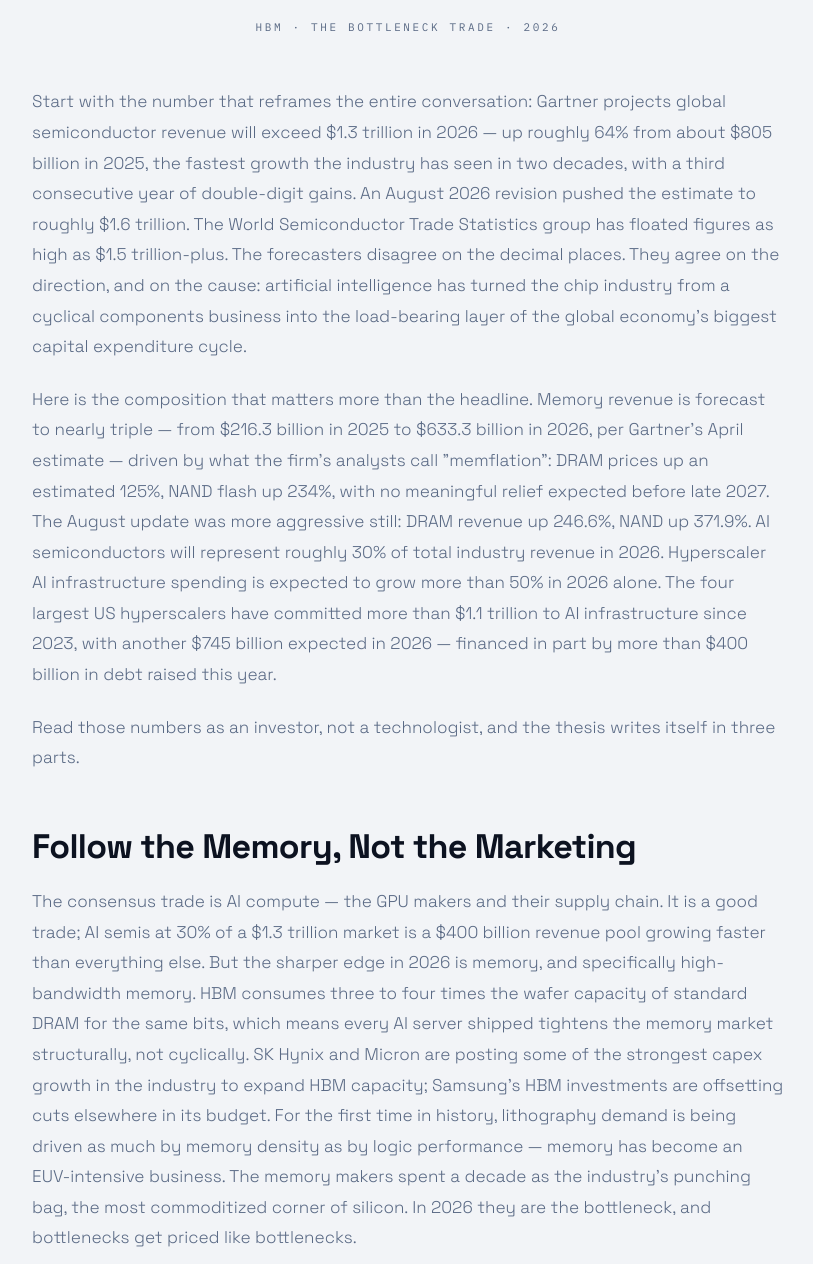
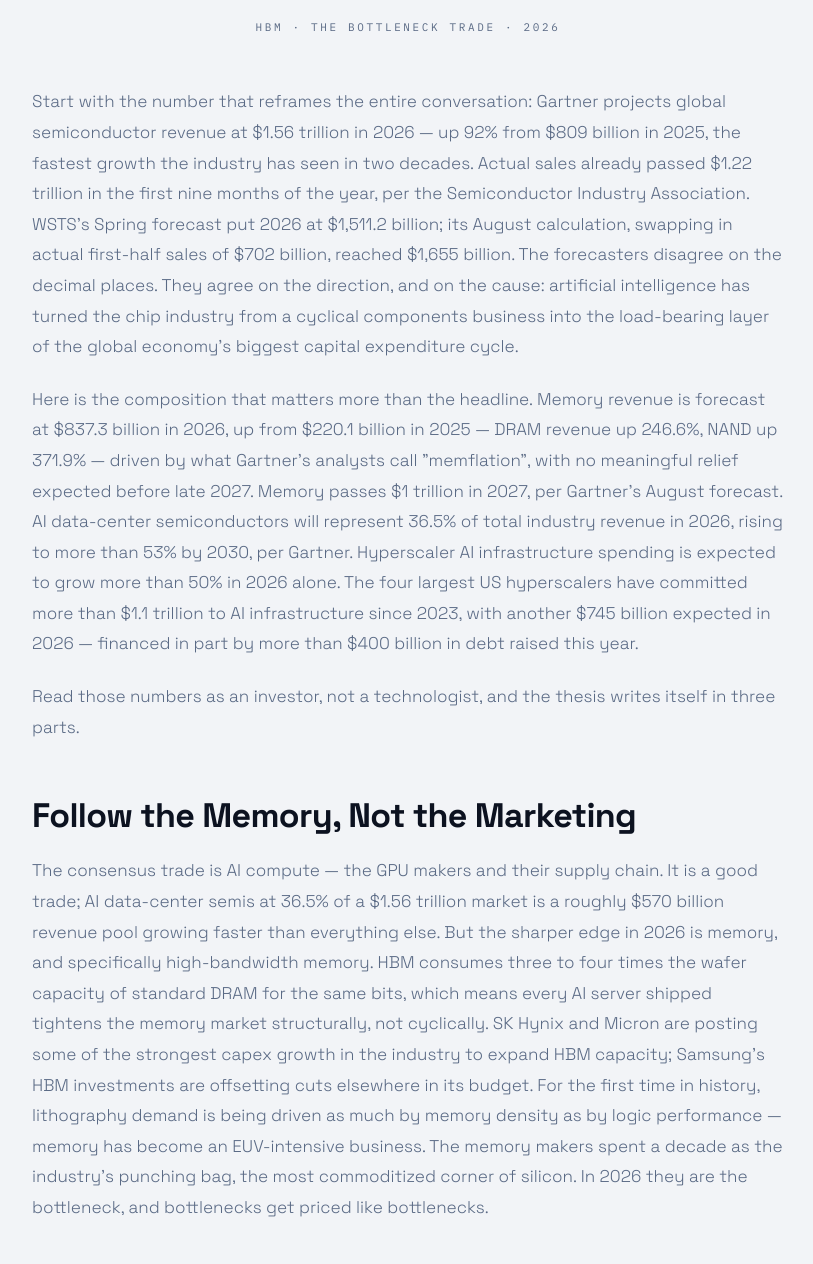
Before and after one commit to primedomaincapital/semiconductorfund, a plain HTML site: page insights/article1.html in a window 1280 px wide. Shown: the part 956-2220 px from the top of the page, without its empty margins (232-1045 px from the left). Drawn offline with Linux system fonts and the light colour scheme.

Commit message:
Fix stale figures in article1 (Gartner Aug 2026)
Updated semiconductor revenue projections and descriptions in the article to reflect new estimates for 2026, emphasizing the impact of AI and memory market dynamics.

```diff
--- a/insights/article1.html
+++ b/insights/article1.html
@@ -5,7 +5,7 @@
 <meta charset="UTF-8">
 <meta name="viewport" content="width=device-width, initial-scale=1.0">
 <title>Semiconductor Investment Thesis 2026: Beyond NVIDIA | SemiconductorFund.com</title>
-<meta name="description" content="Chip revenue is headed past $1.3T in 2026 on AI demand and a memory supercycle. The real semiconductor investment thesis now extends far beyond one GPU maker.">
+<meta name="description" content="Chip revenue is headed to $1.6T in 2026 on AI demand and a memory supercycle. The real semiconductor investment thesis now extends far beyond one GPU maker.">
 <meta property="og:title" content="Semiconductor Investment Thesis 2026: Beyond NVIDIA | SemiconductorFund.com">
 <meta property="og:description" content="Chip revenue is headed past $1.3T in 2026 on AI demand and a memory supercycle. The real semiconductor investment thesis now extends far beyond one GPU maker.">
 <meta property="og:type" content="article">
@@ -104,11 +104,11 @@ footer a{color:var(--chip);text-decoration:none;font-weight:600}
 </header>
 <div class="art-fig"><img src="../images/photo2.jpg" alt="Cleanroom technician with silicon wafers"><div class="cap">HBM &middot; the bottleneck trade &middot; 2026</div></div>
 <article class="art-body">
-<p>Start with the number that reframes the entire conversation: Gartner projects global semiconductor revenue will exceed $1.3 trillion in 2026 — up roughly 64% from about $805 billion in 2025, the fastest growth the industry has seen in two decades, with a third consecutive year of double-digit gains. An August 2026 revision pushed the estimate to roughly $1.6 trillion. The World Semiconductor Trade Statistics group has floated figures as high as $1.5 trillion-plus. The forecasters disagree on the decimal places. They agree on the direction, and on the cause: artificial intelligence has turned the chip industry from a cyclical components business into the load-bearing layer of the global economy&#x27;s biggest capital expenditure cycle.</p>
-<p>Here is the composition that matters more than the headline. Memory revenue is forecast to nearly triple — from $216.3 billion in 2025 to $633.3 billion in 2026, per Gartner&#x27;s April estimate — driven by what the firm&#x27;s analysts call &quot;memflation&quot;: DRAM prices up an estimated 125%, NAND flash up 234%, with no meaningful relief expected before late 2027. The August update was more aggressive still: DRAM revenue up 246.6%, NAND up 371.9%. AI semiconductors will represent roughly 30% of total industry revenue in 2026. Hyperscaler AI infrastructure spending is expected to grow more than 50% in 2026 alone. The four largest US hyperscalers have committed more than $1.1 trillion to AI infrastructure since 2023, with another $745 billion expected in 2026 — financed in part by more than $400 billion in debt raised this year.</p>
+<p>Start with the number that reframes the entire conversation: Gartner projects global semiconductor revenue at $1.56 trillion in 2026 — up 92% from $809 billion in 2025, the fastest growth the industry has seen in two decades. Actual sales already passed $1.22 trillion in the first nine months of the year, per the Semiconductor Industry Association. WSTS's Spring forecast put 2026 at $1,511.2 billion; its August calculation, swapping in actual first-half sales of $702 billion, reached $1,655 billion. The forecasters disagree on the decimal places. They agree on the direction, and on the cause: artificial intelligence has turned the chip industry from a cyclical components business into the load-bearing layer of the global economy&#x27;s biggest capital expenditure cycle.</p>
+<p>Here is the composition that matters more than the headline. Memory revenue is forecast at $837.3 billion in 2026, up from $220.1 billion in 2025 — DRAM revenue up 246.6%, NAND up 371.9% — driven by what Gartner&#x27;s analysts call &quot;memflation&quot;, with no meaningful relief expected before late 2027. Memory passes $1 trillion in 2027, per Gartner&#x27;s August forecast. AI data-center semiconductors will represent 36.5% of total industry revenue in 2026, rising to more than 53% by 2030, per Gartner. Hyperscaler AI infrastructure spending is expected to grow more than 50% in 2026 alone. The four largest US hyperscalers have committed more than $1.1 trillion to AI infrastructure since 2023, with another $745 billion expected in 2026 — financed in part by more than $400 billion in debt raised this year.</p>
 <p>Read those numbers as an investor, not a technologist, and the thesis writes itself in three parts.</p>
 <h3>Follow the Memory, Not the Marketing</h3>
-<p>The consensus trade is AI compute — the GPU makers and their supply chain. It is a good trade; AI semis at 30% of a $1.3 trillion market is a $400 billion revenue pool growing faster than everything else. But the sharper edge in 2026 is memory, and specifically high-bandwidth memory. HBM consumes three to four times the wafer capacity of standard DRAM for the same bits, which means every AI server shipped tightens the memory market structurally, not cyclically. SK Hynix and Micron are posting some of the strongest capex growth in the industry to expand HBM capacity; Samsung&#x27;s HBM investments are offsetting cuts elsewhere in its budget. For the first time in history, lithography demand is being driven as much by memory density as by logic performance — memory has become an EUV-intensive business. The memory makers spent a decade as the industry&#x27;s punching bag, the most commoditized corner of silicon. In 2026 they are the bottleneck, and bottlenecks get priced like bottlenecks.</p>
+<p>The consensus trade is AI compute — the GPU makers and their supply chain. It is a good trade; AI data-center semis at 36.5% of a $1.56 trillion market is a roughly $570 billion revenue pool growing faster than everything else. But the sharper edge in 2026 is memory, and specifically high-bandwidth memory. HBM consumes three to four times the wafer capacity of standard DRAM for the same bits, which means every AI server shipped tightens the memory market structurally, not cyclically. SK Hynix and Micron are posting some of the strongest capex growth in the industry to expand HBM capacity; Samsung&#x27;s HBM investments are offsetting cuts elsewhere in its budget. For the first time in history, lithography demand is being driven as much by memory density as by logic performance — memory has become an EUV-intensive business. The memory makers spent a decade as the industry&#x27;s punching bag, the most commoditized corner of silicon. In 2026 they are the bottleneck, and bottlenecks get priced like bottlenecks.</p>
 <h3>The Picks-and-Shovels Trap, Reconsidered</h3>
 <p>The equipment makers are the classic way to play a capex cycle without picking chip winners, and this cycle is unusually kind to them. Wafer fab equipment spending is tracking toward roughly $153 billion in 2026 — up about 28% from 2025, per industry modeling — because each new wafer needs more equipment than the last: gate-all-around transistors and backside power delivery at 2nm cut tool reuse, HBM multiplies wafer consumption, and advanced packaging has become a second bottleneck next to lithography. ASML, the sole supplier of EUV lithography, raised its 2026 outlook to roughly €44.5 billion and told investors it had negotiated price increases on its most critical tools for the first time in its history. When the only toll booth on the road raises prices for the first time ever, believe the traffic data.</p>
 <p>TSMC&#x27;s numbers anchor the whole structure: 2026 capex of $52–56 billion, a raised growth outlook of roughly 44%, AI demand management describes as far above what it can supply, and capital spending for 2026–2028 guided &quot;significantly higher&quot; than the prior three years. Applied Materials and Lam Research are riding the same wave — GAA architectures for the former, &quot;insatiable&quot; etch demand for HBM production for the latter.</p>
```
